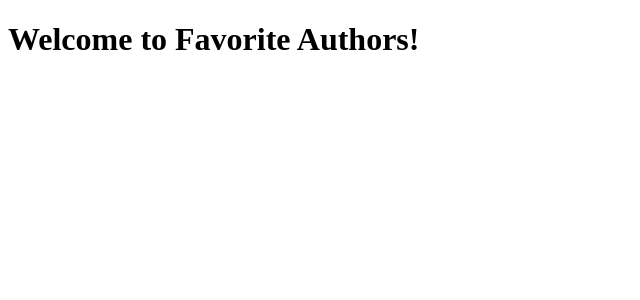
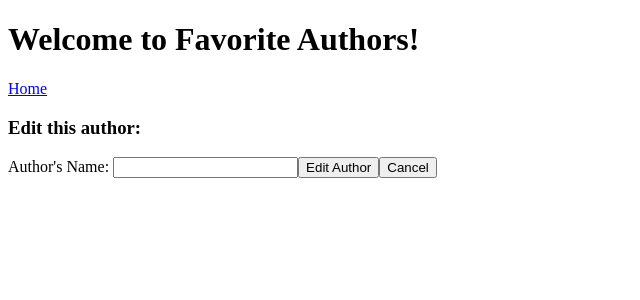
Before and after one commit to SamRabling/authors_MEAN, an Angular app in the folder Angular/: page /authors/edit/1 in a window 1280 px wide. Before the commit this address led to /. Shown: the top 300 px of the page, without its empty margins (0-640 px from the left). Built offline with nearby package versions, Linux system fonts and the light colour scheme.

Commit message:
debugging

```diff
--- a/Angular/src/app/app-routing.module.ts
+++ b/Angular/src/app/app-routing.module.ts
@@ -8,7 +8,7 @@ import { NewAuthorFormComponent } from './new-author-form/new-author-form.compon
 const routes: Routes = [
   { path: '', pathMatch: 'full', component: IndexComponent},
   { path: 'authors/new', component: NewAuthorFormComponent },
-  { path: 'authors/edit', component: EditComponent }
+  { path: 'authors/edit/:id', component: EditComponent }
 
 ];
 
--- a/Angular/src/app/edit/edit.component.html
+++ b/Angular/src/app/edit/edit.component.html
@@ -1,3 +1,9 @@
-<p>
-  edit works!
-</p>
+<a [routerLink]="['/']">Home</a>
+
+<h3>Edit this author:</h3>
+<form (submit)="editAuthor()">
+  Author's Name:
+  <input type="text" name="editAuthor['name']" [(ngModel)]="edit_author['name']" />
+  <input type="submit" value="Edit Author">
+  <button [routerLink]="['/']">Cancel</button>
+</form>
--- a/Angular/src/app/edit/edit.component.ts
+++ b/Angular/src/app/edit/edit.component.ts
@@ -1,4 +1,7 @@
 import { Component, OnInit } from '@angular/core';
+import { HttpService } from '../http.service';
+import { FormsModule } from '@angular/forms';
+import { Router } from '@angular/router';
 
 @Component({
   selector: 'app-edit',
@@ -6,10 +9,21 @@ import { Component, OnInit } from '@angular/core';
   styleUrls: ['./edit.component.css']
 })
 export class EditComponent implements OnInit {
+  edit_author = {name: ''};
+  id: string;
 
-  constructor() { }
+  constructor(private _httpService: HttpService, private _router: Router) { }
 
   ngOnInit() {
+    this.edit_author = { name: '' };
   }
 
+  editAuthor(id: string) {
+    const observable = this._httpService.editAuthor(this.id, this.edit_author);
+      observable.subscribe(data => {
+        console.log('updated task', data);
+        this.edit_author = { name: '' };
+        this._router.navigate(['/']);
+      });
+  }
 }
--- a/Angular/src/app/index/index.component.ts
+++ b/Angular/src/app/index/index.component.ts
@@ -27,7 +27,7 @@ export class IndexComponent implements OnInit {
 
     removeAuthor(id: string) {
       console.log(id);
-      const observable = this._httpService.deleteAuthor(id);
+      const observable = this._httpService.deleteAuthor(id, this.authors);
       observable.subscribe(data => {
         console.log('delete task', data);
         this.showMeAuthors();
```
